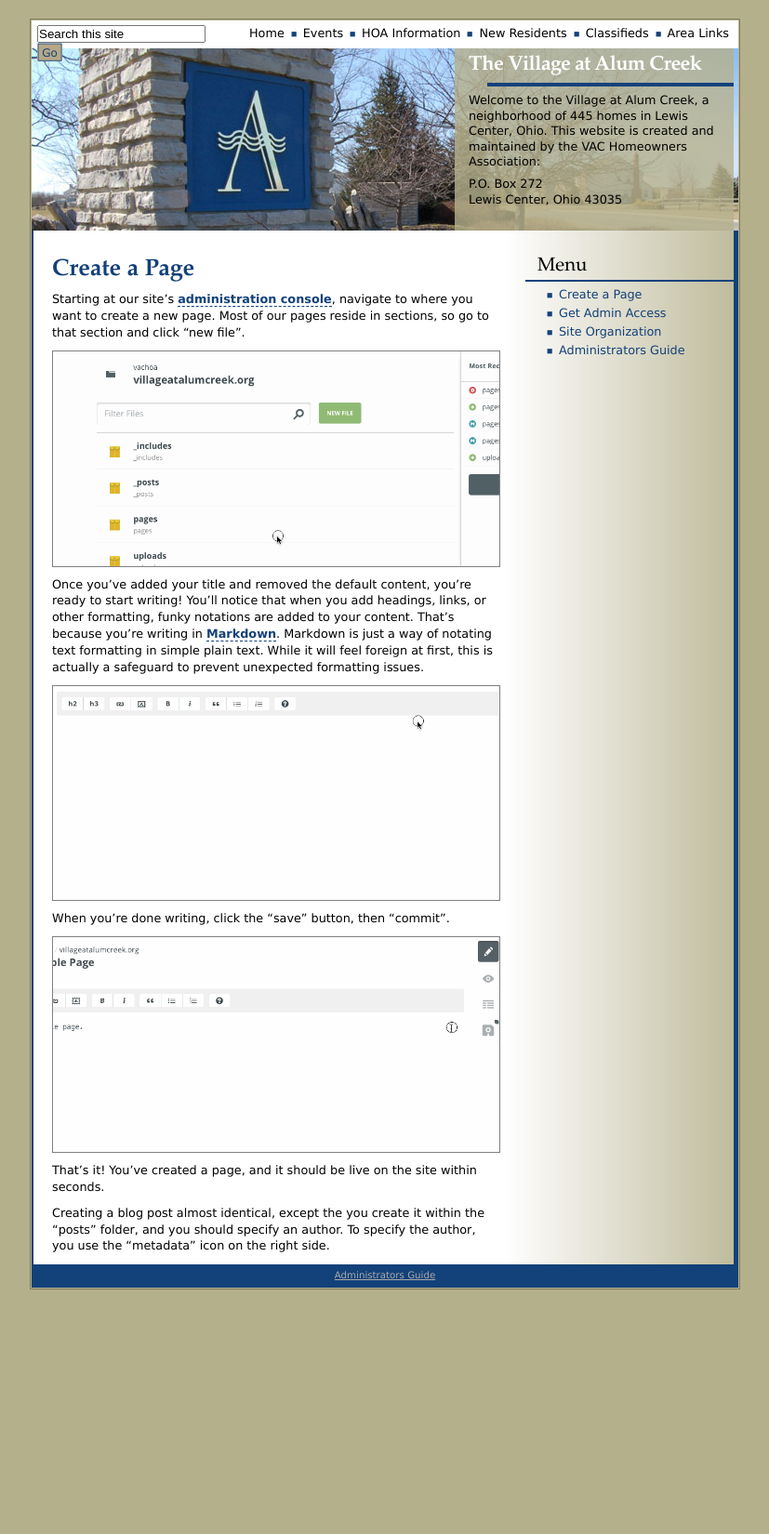
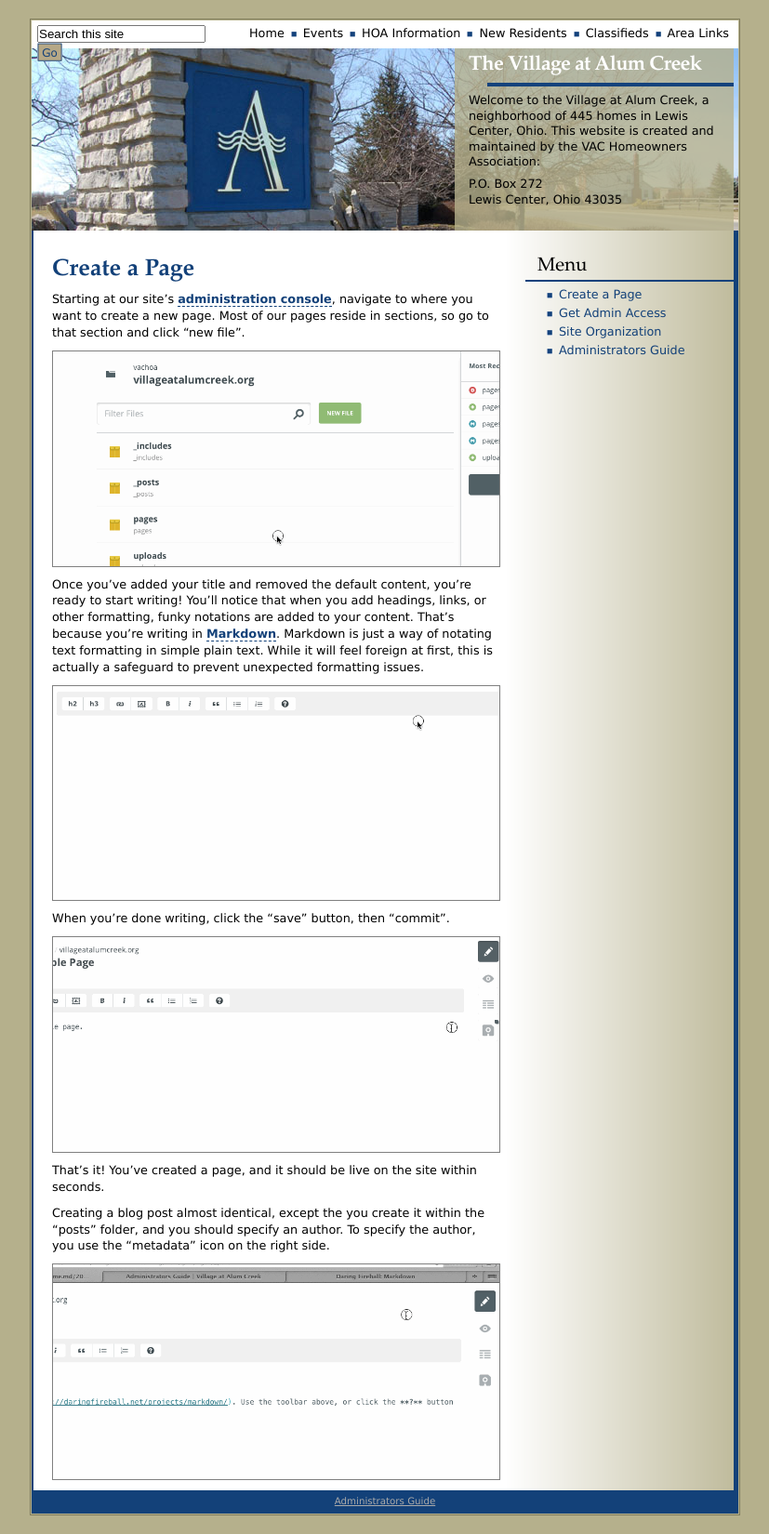
Before and after one commit to adamlogic/villageatalumcreek.org, a Jekyll site: the page built from pages/administrators-guide/2014-07-19-create-a-page.md, in a window 1280 px wide. Shown: the whole page at 93% size, without its empty margins (226-1053 px from the left). Built offline with Jekyll 4.4.1, drawn with Linux system fonts in a browser that asks for light colours; comment, search, counter and statistics services are not loaded; before the commit the page ends 1407 px from its top, so only the background shows below that.

Commit message:
Updated 2014-07-19-create-a-page.md

```diff
--- a/pages/administrators-guide/2014-07-19-create-a-page.md
+++ b/pages/administrators-guide/2014-07-19-create-a-page.md
@@ -19,3 +19,5 @@ When you're done writing, click the "save" button, then "commit".
 That's it! You've created a page, and it should be live on the site within seconds.
 
 Creating a blog post almost identical, except the you create it within the "posts" folder, and you should specify an author. To specify the author, you use the "metadata" icon on the right side.
+
+![specifying-the-author.gif](/uploads/specifying-the-author.gif)
```
